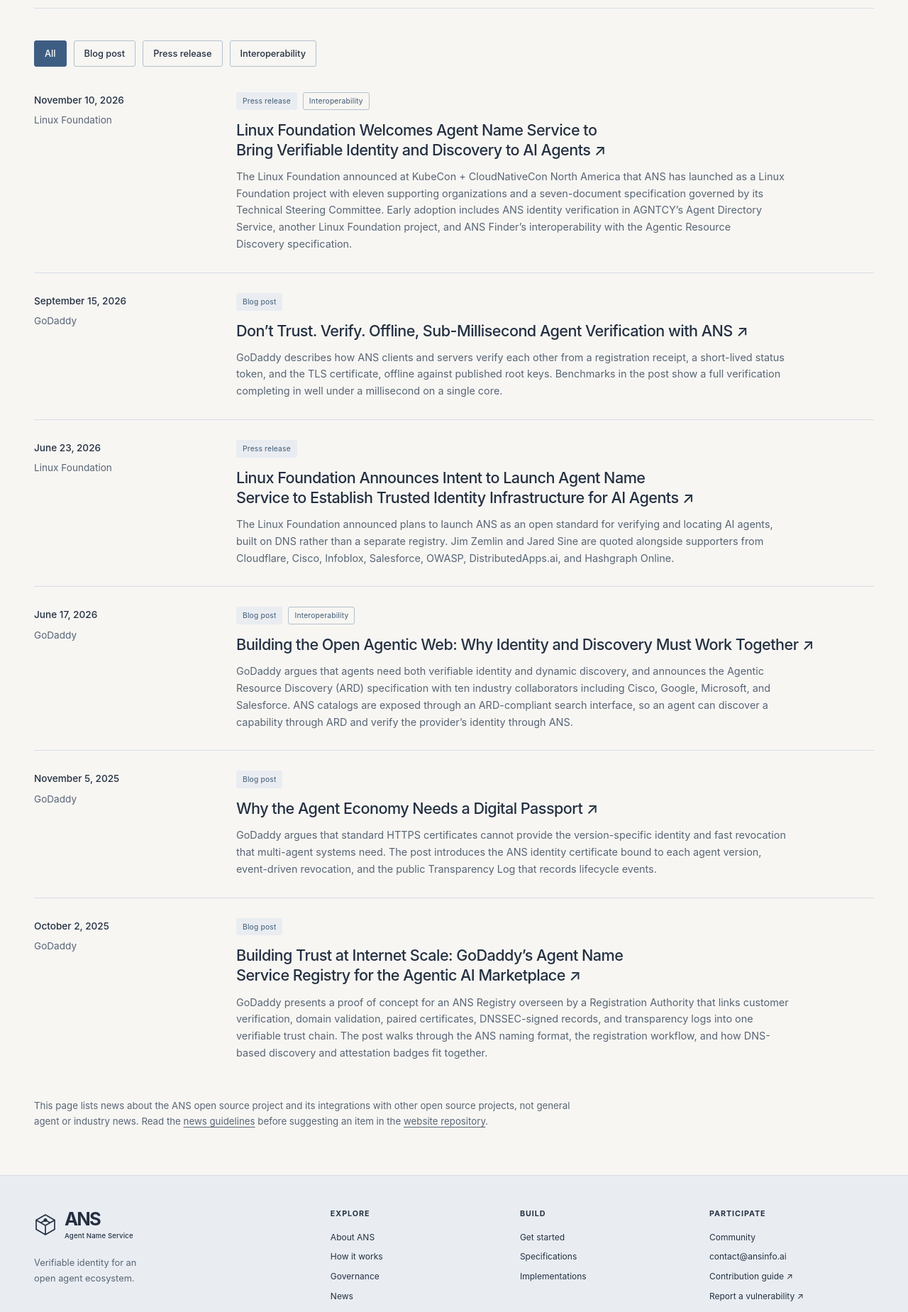
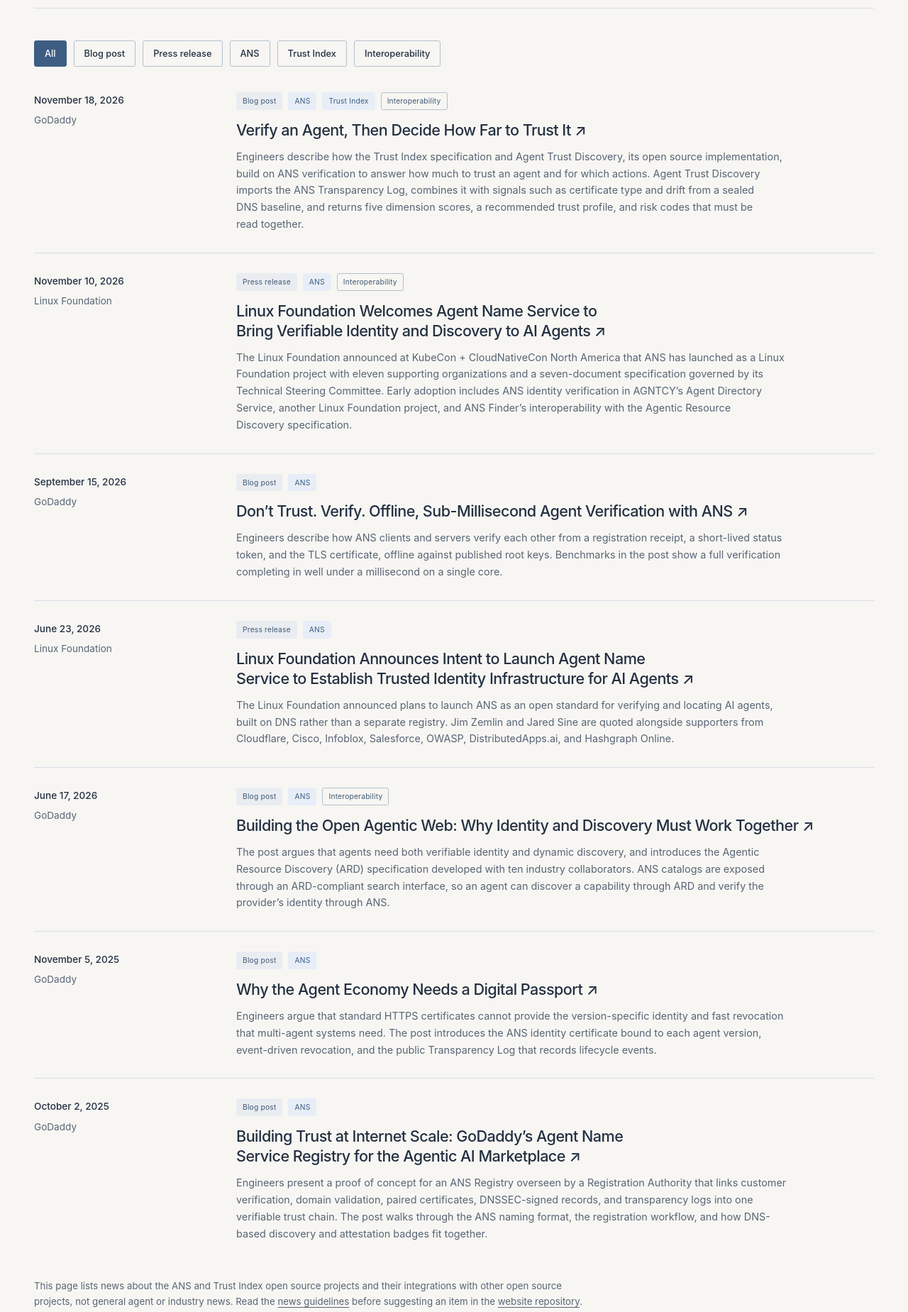
Before and after one commit to agentnameservice/ans-site, an Astro site: page /news in a window 1280 px wide. Shown: the part 400-2249 px from the top of the page at 71% size. Built offline with nearby package versions, Linux system fonts and the light colour scheme; Astro itself is replaced by a stand-in of ours.

Commit message:
feat: tag news items by project and add the trust evaluation post (#16)
* feat: tag news items by project and add the trust evaluation post

Readers could filter news by kind and topic but not by which project an
item covers, and the Trust Index work had no entry on the page. Add a
required projects field to each news item, with ANS and Trust Index as
the first values, and derive a project tag group with its own filter
pages and chip style. Tag the GoDaddy post on the Trust Index
specification and Agent Trust Discovery with both projects and
Interoperability, since it builds trust evaluation on ANS verification.

Guard against two tags producing the same slug, since each slug is a
page. Extend the news guidelines and the page note to cover both
projects.

Assisted-by: Claude Code (Claude Fable 5.1)
Co-Authored-By: Claude Fable 5.1 <noreply@anthropic.com>
Signed-off-by: kperry <kperry@godaddy.com>

* docs: keep news summaries vendor neutral

Five news summaries opened with the publisher's name as the actor, which
reads as vendor messaging on a Linux Foundation project site. The source
field already names the publisher, so refer to the authors as engineers
and drop the collaborator company list from the ARD item. Write the rule
into the news guidelines.

Assisted-by: Claude Code (Claude Fable 5.1)
Co-Authored-By: Claude Fable 5.1 <noreply@anthropic.com>
Signed-off-by: kperry <kperry@godaddy.com>

* docs: attribute the ARD summary to the post, not to engineers

The ARD post is written by GoDaddy's chief strategy officer, so a
summary that opens with "Engineers" misattributes it. Make the post
itself the subject and reword the guideline so authors are described by
role only when the byline supports it.

Assisted-by: Claude Code (Claude Fable 5.1)
Co-Authored-By: Claude Fable 5.1 <noreply@anthropic.com>
Signed-off-by: kperry <kperry@godaddy.com>

---------

Signed-off-by: kperry <kperry@godaddy.com>
Co-authored-by: Claude Fable 5.1 <noreply@anthropic.com>

```diff
--- a/src/components/NewsList.astro
+++ b/src/components/NewsList.astro
@@ -54,10 +54,7 @@ const guidelines = `${organization}/ans-site/blob/main/CONTRIBUTING.md#submittin
         <div>
           <div class="news-tags">
             {tagsFor(item).map((tag) => (
-              <a
-                class:list={['tag', { topic: tag.group === 'topic' }]}
-                href={url(tagPath(tag))}
-              >
+              <a class:list={['tag', tag.group]} href={url(tagPath(tag))}>
                 {tag.name}
               </a>
             ))}
@@ -73,9 +70,10 @@ const guidelines = `${organization}/ans-site/blob/main/CONTRIBUTING.md#submittin
     ))}
   </ol>
   <p class="section-note">
-    This page lists news about the ANS open source project and its integrations
-    with other open source projects, not general agent or industry news. Read
-    the <a href={guidelines}>news guidelines</a> before suggesting an item in
-    the <a href={`${organization}/ans-site/issues`}>website repository</a>.
+    This page lists news about the ANS and Trust Index open source projects and
+    their integrations with other open source projects, not general agent or
+    industry news. Read the <a href={guidelines}>news guidelines</a> before
+    suggesting an item in the{' '}
+    <a href={`${organization}/ans-site/issues`}>website repository</a>.
   </p>
 </section>
--- a/src/data/news.ts
+++ b/src/data/news.ts
@@ -1,6 +1,7 @@
 export type Kind = 'Press release' | 'Blog post';
+export type Project = 'ANS' | 'Trust Index';
 export type Topic = 'Interoperability';
-export type Tag = Kind | Topic;
+export type Tag = Kind | Project | Topic;
 
 export interface NewsItem {
   title: string;
@@ -8,13 +9,14 @@ export interface NewsItem {
   date: string;
   source: string;
   kind: Kind;
+  projects: [Project, ...Project[]];
   topics?: Topic[];
   summary: string;
 }
 
 export interface NewsTag {
   name: Tag;
-  group: 'kind' | 'topic';
+  group: 'kind' | 'project' | 'topic';
   slug: string;
   items: NewsItem[];
 }
@@ -27,8 +29,9 @@ const items: NewsItem[] = [
     date: '2025-10-02',
     source: 'GoDaddy',
     kind: 'Blog post',
+    projects: ['ANS'],
     summary:
-      'GoDaddy presents a proof of concept for an ANS Registry overseen by a Registration Authority that links customer verification, domain validation, paired certificates, DNSSEC-signed records, and transparency logs into one verifiable trust chain. The post walks through the ANS naming format, the registration workflow, and how DNS-based discovery and attestation badges fit together.',
+      'Engineers present a proof of concept for an ANS Registry overseen by a Registration Authority that links customer verification, domain validation, paired certificates, DNSSEC-signed records, and transparency logs into one verifiable trust chain. The post walks through the ANS naming format, the registration workflow, and how DNS-based discovery and attestation badges fit together.',
   },
   {
     title: 'Why the Agent Economy Needs a Digital Passport',
@@ -36,8 +39,9 @@ const items: NewsItem[] = [
     date: '2025-11-05',
     source: 'GoDaddy',
     kind: 'Blog post',
+    projects: ['ANS'],
     summary:
-      'GoDaddy argues that standard HTTPS certificates cannot provide the version-specific identity and fast revocation that multi-agent systems need. The post introduces the ANS identity certificate bound to each agent version, event-driven revocation, and the public Transparency Log that records lifecycle events.',
+      'Engineers argue that standard HTTPS certificates cannot provide the version-specific identity and fast revocation that multi-agent systems need. The post introduces the ANS identity certificate bound to each agent version, event-driven revocation, and the public Transparency Log that records lifecycle events.',
   },
   {
     title:
@@ -46,9 +50,10 @@ const items: NewsItem[] = [
     date: '2026-06-17',
     source: 'GoDaddy',
     kind: 'Blog post',
+    projects: ['ANS'],
     topics: ['Interoperability'],
     summary:
-      'GoDaddy argues that agents need both verifiable identity and dynamic discovery, and announces the Agentic Resource Discovery (ARD) specification with ten industry collaborators including Cisco, Google, Microsoft, and Salesforce. ANS catalogs are exposed through an ARD-compliant search interface, so an agent can discover a capability through ARD and verify the provider’s identity through ANS.',
+      'The post argues that agents need both verifiable identity and dynamic discovery, and introduces the Agentic Resource Discovery (ARD) specification developed with ten industry collaborators. ANS catalogs are exposed through an ARD-compliant search interface, so an agent can discover a capability through ARD and verify the provider’s identity through ANS.',
   },
   {
     title:
@@ -57,6 +62,7 @@ const items: NewsItem[] = [
     date: '2026-06-23',
     source: 'Linux Foundation',
     kind: 'Press release',
+    projects: ['ANS'],
     summary:
       'The Linux Foundation announced plans to launch ANS as an open standard for verifying and locating AI agents, built on DNS rather than a separate registry. Jim Zemlin and Jared Sine are quoted alongside supporters from Cloudflare, Cisco, Infoblox, Salesforce, OWASP, DistributedApps.ai, and Hashgraph Online.',
   },
@@ -67,8 +73,9 @@ const items: NewsItem[] = [
     date: '2026-09-15',
     source: 'GoDaddy',
     kind: 'Blog post',
+    projects: ['ANS'],
     summary:
-      'GoDaddy describes how ANS clients and servers verify each other from a registration receipt, a short-lived status token, and the TLS certificate, offline against published root keys. Benchmarks in the post show a full verification completing in well under a millisecond on a single core.',
+      'Engineers describe how ANS clients and servers verify each other from a registration receipt, a short-lived status token, and the TLS certificate, offline against published root keys. Benchmarks in the post show a full verification completing in well under a millisecond on a single core.',
   },
   {
     title:
@@ -77,15 +84,31 @@ const items: NewsItem[] = [
     date: '2026-11-10',
     source: 'Linux Foundation',
     kind: 'Press release',
+    projects: ['ANS'],
     topics: ['Interoperability'],
     summary:
       'The Linux Foundation announced at KubeCon + CloudNativeCon North America that ANS has launched as a Linux Foundation project with eleven supporting organizations and a seven-document specification governed by its Technical Steering Committee. Early adoption includes ANS identity verification in AGNTCY’s Agent Directory Service, another Linux Foundation project, and ANS Finder’s interoperability with the Agentic Resource Discovery specification.',
+  },
+  {
+    title: 'Verify an Agent, Then Decide How Far to Trust It',
+    url: 'https://www.godaddy.com/resources/news/verify-an-agent-then-decide-how-far-to-trust-it',
+    date: '2026-11-18',
+    source: 'GoDaddy',
+    kind: 'Blog post',
+    projects: ['ANS', 'Trust Index'],
+    topics: ['Interoperability'],
+    summary:
+      'Engineers describe how the Trust Index specification and Agent Trust Discovery, its open source implementation, build on ANS verification to answer how much to trust an agent and for which actions. Agent Trust Discovery imports the ANS Transparency Log, combines it with signals such as certificate type and drift from a sealed DNS baseline, and returns five dimension scores, a recommended trust profile, and risk codes that must be read together.',
   },
 ];
 
 export const news = items.toSorted((a, b) => b.date.localeCompare(a.date));
 
-const tagNames = (item: NewsItem): Tag[] => [item.kind, ...(item.topics ?? [])];
+const tagNames = (item: NewsItem): Tag[] => [
+  item.kind,
+  ...item.projects,
+  ...(item.topics ?? []),
+];
 
 const inUse = (names: Tag[], group: NewsTag['group']): NewsTag[] =>
   [...new Set(names)].toSorted().map((name) => ({
@@ -101,11 +124,19 @@ export const tags = [
     'kind',
   ),
   ...inUse(
+    news.flatMap((item) => item.projects),
+    'project',
+  ),
+  ...inUse(
     news.flatMap((item) => item.topics ?? []),
     'topic',
   ),
 ];
 
+if (new Set(tags.map((tag) => tag.slug)).size !== tags.length) {
+  throw new Error('News tags must have unique slugs.');
+}
+
 export const tagsFor = (item: NewsItem) =>
   tags.filter((tag) => tagNames(item).includes(tag.name));
 
--- a/src/pages/news/tag/[slug].astro
+++ b/src/pages/news/tag/[slug].astro
@@ -13,13 +13,13 @@ export const getStaticPaths = (() =>
 
 type Props = InferGetStaticPropsType<typeof getStaticPaths>;
 const { tag } = Astro.props;
-const group = tag.group === 'kind' ? 'Type' : 'Topic';
+const groups = { kind: 'Type', project: 'Project', topic: 'Topic' };
 const description = `News about the Agent Name Service tagged ${tag.name}, newest first.`;
 ---
 
 <Base title={`News: ${tag.name}`} description={description}>
   <PageIntro
-    eyebrow={`News / ${group}`}
+    eyebrow={`News / ${groups[tag.group]}`}
     title={`${tag.name}.`}
     description={description}
   />
--- a/src/styles/global.css
+++ b/src/styles/global.css
@@ -902,6 +902,10 @@
     flex-wrap: wrap;
     gap: 8px;
   }
+  .tag.project {
+    background: #e7eef7;
+    color: var(--primary);
+  }
   .tag.topic {
     padding: 3px 8px;
     background: transparent;
```
Also changed, not shown: CONTRIBUTING.md (+14 -8 lines).
